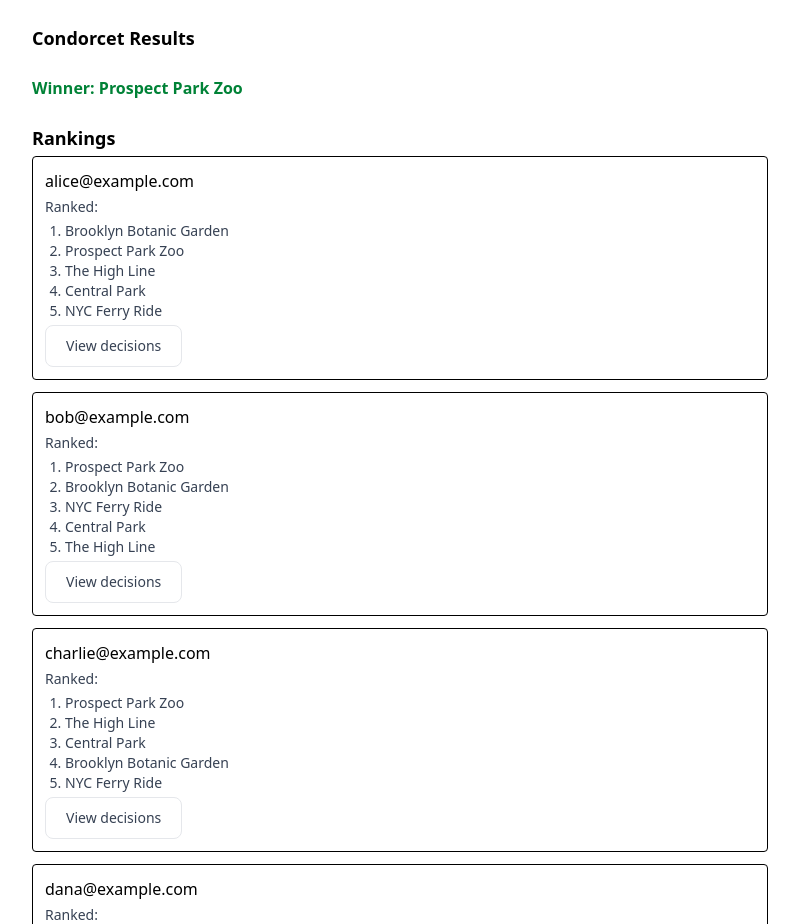
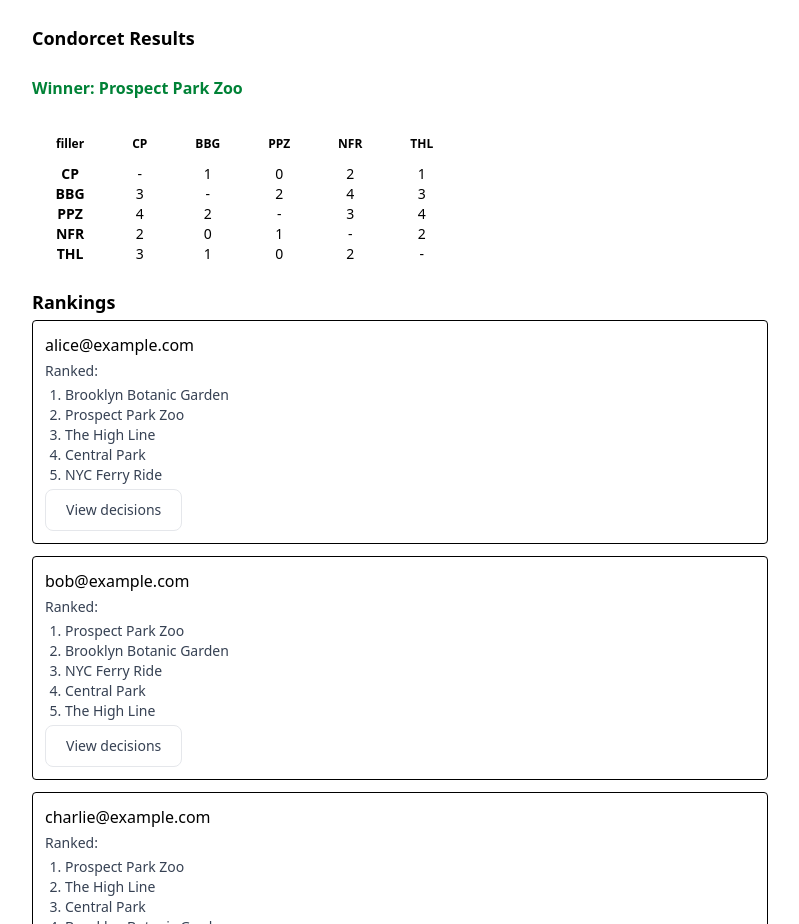
Before and after one commit to marcushaddon/group_think_frontend, a React (Vite) app: page /poll/design in a window 1280 px wide. Shown: the part 900-1824 px from the top of the page, without its empty margins (240-1039 px from the left). Built offline with nearby package versions, Linux system fonts and the light colour scheme.

Commit message:
condorcet table

```diff
--- a/src/alg/condorcet.ts
+++ b/src/alg/condorcet.ts
@@ -10,6 +10,8 @@
 import { Result } from "./types";
 
 export type Matrix = (number | undefined)[][];
+
+export type CondorcetResult = Result & { matrix: Matrix };
 
 export const rankingMatrix = (
   orderedCandidates: string[],
@@ -86,7 +88,7 @@
 export const condorcet = (
   candidates: Candidate<unknown>[],
   rankings: Ranking[],
-) => {
+): CondorcetResult => {
   const candidateIds = candidates.map(({ id }) => id);
   const idRankings = rankings.map((r) =>
     r.choices.map(({ candidateId }) => candidateId),
@@ -98,5 +100,8 @@
 
   const summed = addMatrices(matrices);
 
-  return condorcetInner(candidateIds, summed);
+  return {
+    ...condorcetInner(candidateIds, summed),
+    matrix: summed,
+  };
 };
--- a/src/hooks/index.ts
+++ b/src/hooks/index.ts
@@ -3,7 +3,7 @@
 import { Election, Ranking } from "../models";
 import { RCEResult, rcv } from "../alg/ranked-choice";
 import { AvgRankingResult, avgRankings } from "../alg/avg-ranking";
-import { condorcet } from "../alg/condorcet";
+import { condorcet, CondorcetResult } from "../alg/condorcet";
 import { Result } from "../alg/types";
 
 export function usePoll(pollId?: string): Election | undefined {
@@ -116,8 +116,10 @@
   return res;
 }
 
-function useCondorcet(election?: Election): Result | undefined | Error {
-  const [res, setRes] = useState<Result | undefined | Error>();
+function useCondorcet(
+  election?: Election,
+): CondorcetResult | undefined | Error {
+  const [res, setRes] = useState<CondorcetResult | undefined | Error>();
 
   useEffect(() => {
     if (!election || !election.rankings) {
--- /dev/null
+++ b/src/routes/poll/matrix.tsx
@@ -0,0 +1,70 @@
+import { FunctionComponent } from "react";
+import { CondorcetResult } from "../../alg/condorcet";
+import { Election } from "../../models";
+
+const abreve = (name: string) => name.split(' ')
+    .map((part) => part.length > 0 ? part[0].toUpperCase() : '')
+    .join('');
+
+export const CondorcetMatrix: FunctionComponent<{ candidates: Election["candidateList"], matrix: CondorcetResult["matrix"] }> = ({
+    matrix,
+    candidates
+}) => {
+
+    return (
+        <div className="overflow-auto w-fill">
+            <table className="overflow-auto max-w-full format text-sm text-center">
+                <thead className="text-xs">
+                    <tr>
+                        <th scope="col" className="px-6 py-3">
+                            filler
+                        </th>
+                        {candidates.map((c) => <th scope="col" className="px-6 py-3">{abreve(c.name)}</th>)}
+                    </tr>
+                </thead>
+                <tbody>
+                {
+                    matrix.map((row, i) => (
+                        <tr>
+                            <th scope="row">{abreve(candidates[i].name)}</th>
+                            {row.map((res) => <td>{res === undefined ? "-" : res}</td>)}
+                        </tr>
+                    ))
+
+                }
+                </tbody>
+
+            </table>
+        </div>
+    )
+
+
+
+    // return (
+    //     <table
+    //         className="w-full"
+    //     >
+    //         <thead>
+    //             {header}
+    //         </thead>
+    //         <tbody>
+    //             {
+    //                 matrix.map((row, i) => (
+    //                     <tr className="flex">
+    //                         <th className="border-1">
+    //                             {candidates[i].name}
+    //                         </th>
+    //                         {row.map((res) => (
+    //                             <td
+    //                                 className="border-1"
+    //                             >
+    //                                 {res === undefined ? '-' : res}
+    //                             </td>
+    //                         ))}
+    //                     </tr>
+    //                 ))
+    //             }
+    //         </tbody>
+    //     </table>
+    // );
+}
--- a/src/routes/poll/view.tsx
+++ b/src/routes/poll/view.tsx
@@ -8,6 +8,7 @@
   ElectionEvent,
 } from "../../alg/ranked-choice";
 import { useResult } from "../../hooks";
+import { CondorcetMatrix } from "./matrix";
 
 interface PollDisplayProps {
   poll?: Election;
@@ -198,6 +199,13 @@
         </div>
       )}
 
+      {result?.condorcetMethod?.value?.matrix && (
+        <CondorcetMatrix
+            candidates={poll.candidateList}
+            matrix={result.condorcetMethod.value.matrix}
+        />
+      )}
+
       {result?.condorcetMethod?.value?.tie?.length && (
         <div className="text-yellow-600">
           <div className="font-semibold">Tie between:</div>
```
